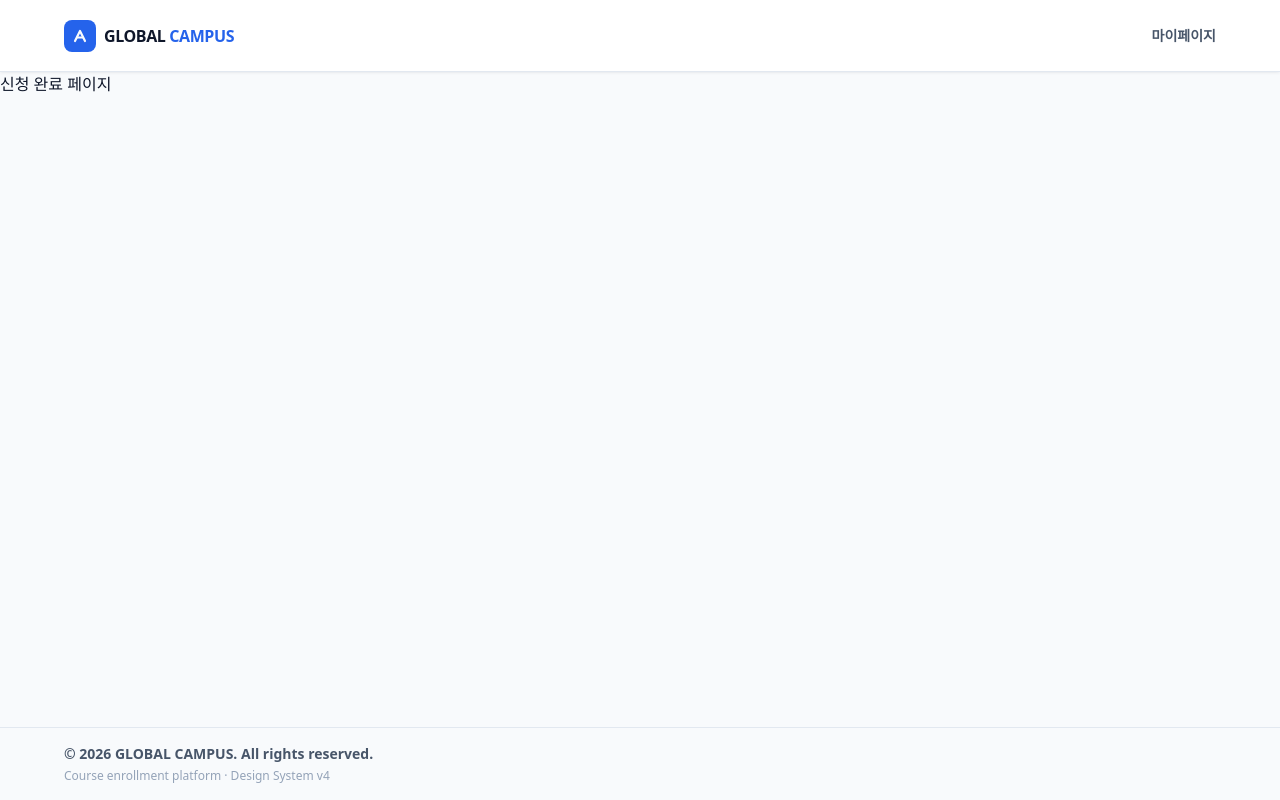
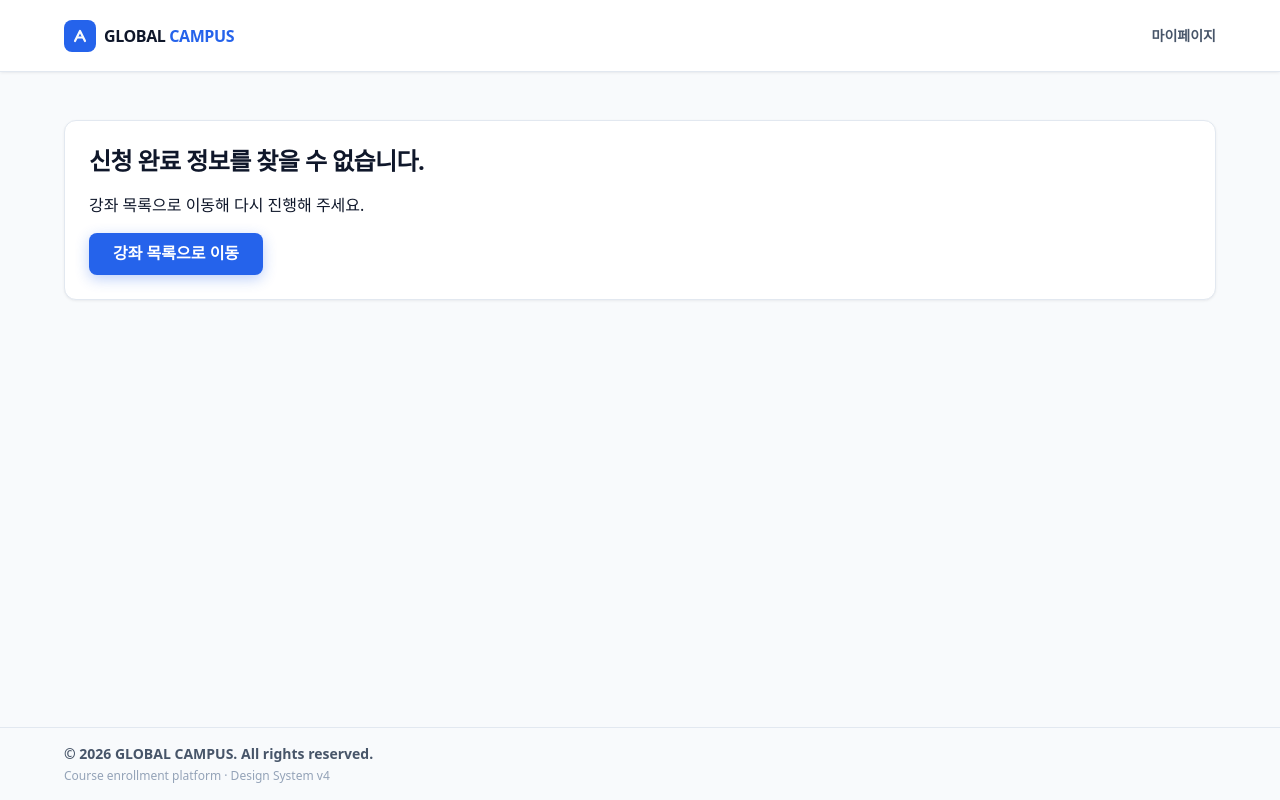
Before and after one commit to L-chae/course-enrollment-web, a Next.js app: page /complete in a window 1280 px wide. Built offline with nearby package versions, Linux system fonts and the light colour scheme.

Commit message:
feat: 신청 완료 페이지 연결

```diff
--- a/src/app/complete/page.tsx
+++ b/src/app/complete/page.tsx
@@ -1,3 +1,80 @@
+'use client';
+
+import { useEffect, useState } from 'react';
+import { useRouter } from 'next/navigation';
+
+import Button from '@/components/ui/Button';
+import type { EnrollmentResponse } from '@/types/enrollment';
+
+const ENROLLMENT_RESULT_STORAGE_KEY = 'course-enrollment:result';
+
 export default function CompletePage() {
-  return <div>신청 완료 페이지</div>;
+  const router = useRouter();
+  const [result, setResult] = useState<EnrollmentResponse | null>(null);
+  const [isReady, setIsReady] = useState(false);
+
+  useEffect(() => {
+    const stored = sessionStorage.getItem(ENROLLMENT_RESULT_STORAGE_KEY);
+
+    if (!stored) {
+      setIsReady(true);
+      return;
+    }
+
+    try {
+      setResult(JSON.parse(stored) as EnrollmentResponse);
+    } catch {
+      sessionStorage.removeItem(ENROLLMENT_RESULT_STORAGE_KEY);
+    } finally {
+      setIsReady(true);
+    }
+  }, []);
+
+  const handleGoToCourses = () => {
+    router.push('/enrollment');
+  };
+
+  if (!isReady) {
+    return (
+      <section className="content-container enrollment-page">
+        <div className="card flex flex-col gap-4 p-6">
+          <p className="text-body">신청 결과를 확인하는 중입니다.</p>
+        </div>
+      </section>
+    );
+  }
+
+  if (!result) {
+    return (
+      <section className="content-container enrollment-page">
+        <div className="card flex flex-col gap-4 p-6">
+          <h1 className="text-h2">신청 완료 정보를 찾을 수 없습니다.</h1>
+          <p className="text-body">강좌 목록으로 이동해 다시 진행해 주세요.</p>
+          <div>
+            <Button type="button" onClick={handleGoToCourses}>
+              강좌 목록으로 이동
+            </Button>
+          </div>
+        </div>
+      </section>
+    );
+  }
+
+  return (
+    <section className="content-container enrollment-page">
+      <div className="card flex flex-col gap-4 p-6">
+        <h1 className="text-h2">수강 신청 완료</h1>
+        <p className="text-body">{result.message}</p>
+        <div className="grid gap-1">
+          <p className="text-caption">신청번호</p>
+          <p className="text-h3">{result.enrollmentId}</p>
+        </div>
+        <div>
+          <Button type="button" onClick={handleGoToCourses}>
+            강좌 목록으로 이동
+          </Button>
+        </div>
+      </div>
+    </section>
+  );
 }
```
